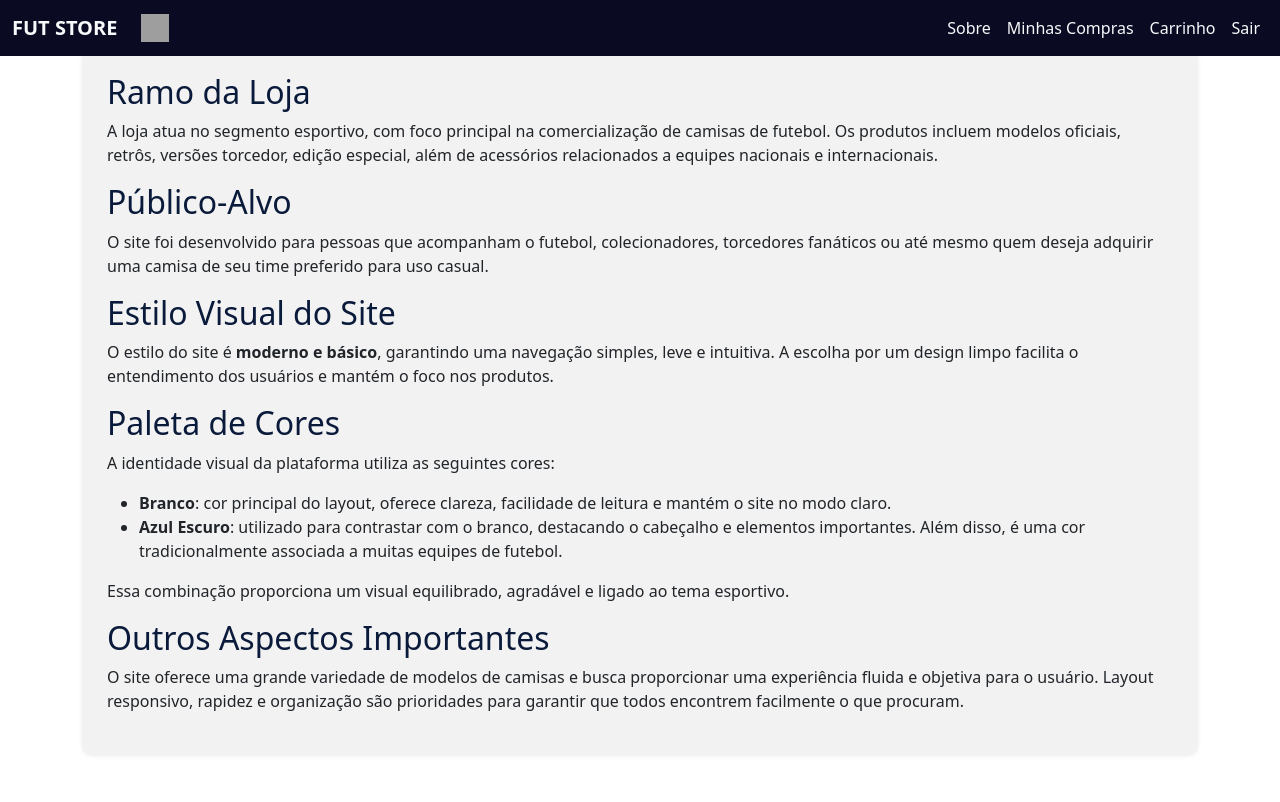
After one commit to Heitorarj/Projeto-Final---WEB2, a PHP site: page /views/Cliente/sobre.php in a window 1280 px wide. The commit adds this page. Run offline with PHP 8.4, Linux system fonts and the light colour scheme; the visitor is signed in with stand-in values (Sample User, id 1); grey boxes are pictures that could not be loaded.

Commit message:
Página Sobre

```diff
--- a/views/Admin/headerAdmin.php
+++ b/views/Admin/headerAdmin.php
@@ -24,7 +24,7 @@ $usuario = AuthController::getUsuarioLogado();
             <ul class="navbar-nav">
 
                 <li class="nav-item">
-                    <span class="nav-link text-light">Olá, <?php echo htmlspecialchars($usuario['nome']); ?></span>
+                    <a class="nav-link text-light" href="sobre.php">Sobre</a>
                 </li>
 
                 <li class="nav-item">
--- a/views/Admin/produtoEditar.php
+++ b/views/Admin/produtoEditar.php
@@ -186,7 +186,6 @@ $fabricantes = FabricanteController::listar();
                     <?php endif; ?>
                 </div>
 
-                <!-- Características do Produto -->
                 <div class="mb-4">
                     <div class="d-flex justify-content-between align-items-center mb-3">
                         <h5 class="fw-bold border-bottom pb-2 mb-0">
@@ -225,7 +224,6 @@ $fabricantes = FabricanteController::listar();
                                 </div>
                             <?php endforeach; ?>
                         <?php else: ?>
-                            <!-- Característica inicial se não houver características -->
                             <div class="caracteristica-item" data-index="0">
                                 <div class="row">
                                     <div class="col-md-5">
--- a/views/Cliente/headerCliente.php
+++ b/views/Cliente/headerCliente.php
@@ -20,8 +20,17 @@ $usuario = AuthController::getUsuarioLogado();
                  alt="Início" style="width:28px; height:28px;">
         </a>
 
+        <button class="navbar-toggler text-bg-light" type="button" data-bs-toggle="collapse" data-bs-target="#navbarNav">
+            <span class="navbar-toggler-icon"></span>
+        </button>
+
         <div id="navbarNav" class="collapse navbar-collapse justify-content-end">
             <ul class="navbar-nav">
+
+                <!-- Link Sobre -->
+                <li class="nav-item">
+                    <a class="nav-link text-light" href="sobre.php">Sobre</a>
+                </li>
 
                 <li class="nav-item">
                     <form method="POST" action="comprasCliente.php" class="m-0 p-0">
@@ -35,9 +44,7 @@ $usuario = AuthController::getUsuarioLogado();
                     </a>
                 </li>
 
-                <li class="nav-item">
-                    <span class="nav-link text-light">Olá, <?php echo htmlspecialchars($usuario['nome']); ?></span>
-                </li>
+                <!-- Removido o "Olá, usuário" -->
 
                 <li class="nav-item">
                     <a href="../../actions/auth/logout.php" class="nav-link text-light">Sair</a>
--- /dev/null
+++ b/views/Cliente/sobre.php
@@ -0,0 +1,100 @@
+<?php
+include "headerCliente.php";
+?>
+<!DOCTYPE html>
+<html lang="pt-br">
+<head>
+    <meta charset="UTF-8">
+    <meta name="viewport" content="width=device-width, initial-scale=1.0">
+    <title>Sobre - Loja de Camisas de Futebol</title>
+
+    <!-- Bootstrap -->
+    <link rel="stylesheet"
+          href="https://cdn.jsdelivr.net/npm/bootstrap@5.3.3/dist/css/bootstrap.min.css">
+
+    <!-- CSS personalizado -->
+    <style>
+        /* Paleta de cores */
+        :root {
+            --cor-branco: #ffffff;
+            --cor-azul-escuro: #0A1A3A;
+            --cor-cinza-claro: #f2f2f2;
+        }
+
+        body {
+            background-color: var(--cor-branco);
+        }
+
+        header {
+            background-color: var(--cor-azul-escuro);
+            color: var(--cor-branco);
+            padding: 20px 0;
+        }
+
+        h1, h2 {
+            color: var(--cor-azul-escuro);
+        }
+
+        .sobre-box {
+            background-color: var(--cor-cinza-claro);
+            border-radius: 10px;
+            padding: 25px;
+        }
+    </style>
+</head>
+
+<body>
+
+<div class="container mt-5 mb-5">
+
+    <div class="sobre-box shadow-sm">
+
+        <h2> Ramo da Loja</h2>
+        <p>
+            A loja atua no segmento esportivo, com foco principal na
+            comercialização de camisas de futebol. Os produtos incluem modelos oficiais,
+            retrôs, versões torcedor, edição especial, além de acessórios relacionados a equipes nacionais e internacionais.
+        </p>
+
+        <h2> Público-Alvo</h2>
+        <p>
+            O site foi desenvolvido para pessoas que acompanham o futebol,
+            colecionadores, torcedores fanáticos ou até mesmo quem deseja adquirir
+            uma camisa de seu time preferido para uso casual.
+        </p>
+
+        <h2> Estilo Visual do Site</h2>
+        <p>
+            O estilo do site é <strong>moderno e básico</strong>, garantindo uma navegação simples, leve e intuitiva.
+            A escolha por um design limpo facilita o entendimento dos usuários e mantém o foco nos produtos.
+        </p>
+
+        <h2> Paleta de Cores</h2>
+        <p>
+            A identidade visual da plataforma utiliza as seguintes cores:
+        </p>
+        <ul>
+            <li><strong>Branco</strong>: cor principal do layout, oferece clareza, facilidade de leitura e mantém o site no modo claro.</li>
+            <li><strong>Azul Escuro</strong>: utilizado para contrastar com o branco, destacando o cabeçalho e elementos importantes.
+                Além disso, é uma cor tradicionalmente associada a muitas equipes de futebol.</li>
+        </ul>
+        <p>
+            Essa combinação proporciona um visual equilibrado, agradável e ligado ao tema esportivo.
+        </p>
+
+        <h2> Outros Aspectos Importantes</h2>
+        <p>
+            O site oferece uma grande variedade de modelos de camisas e busca proporcionar
+            uma experiência fluida e objetiva para o usuário.
+            Layout responsivo, rapidez e organização são prioridades para garantir que todos encontrem facilmente o que procuram.
+        </p>
+
+    </div>
+
+</div>
+
+<!-- Bootstrap JS -->
+<script src="https://cdn.jsdelivr.net/npm/bootstrap@5.3.3/dist/js/bootstrap.bundle.min.js"></script>
+
+</body>
+</html>
```
Also changed, not shown: views/Admin/produtosCadastrados.php (+0 -7 lines), views/Admin/sobre.php (added, +95 -0 lines).
